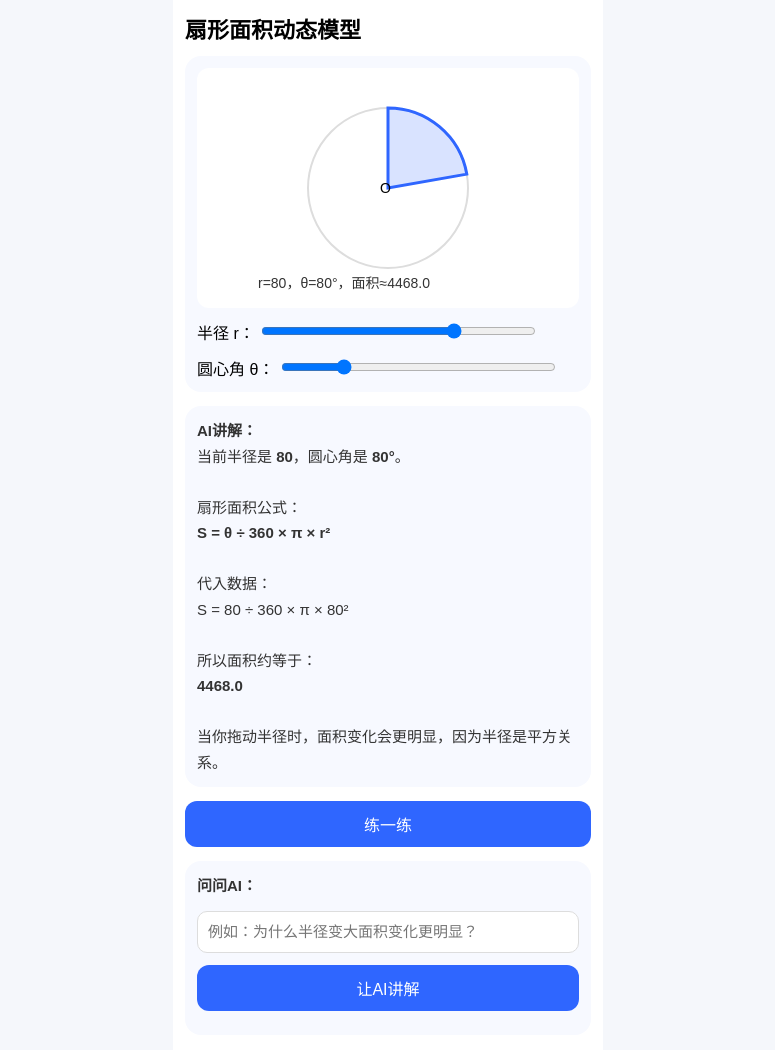
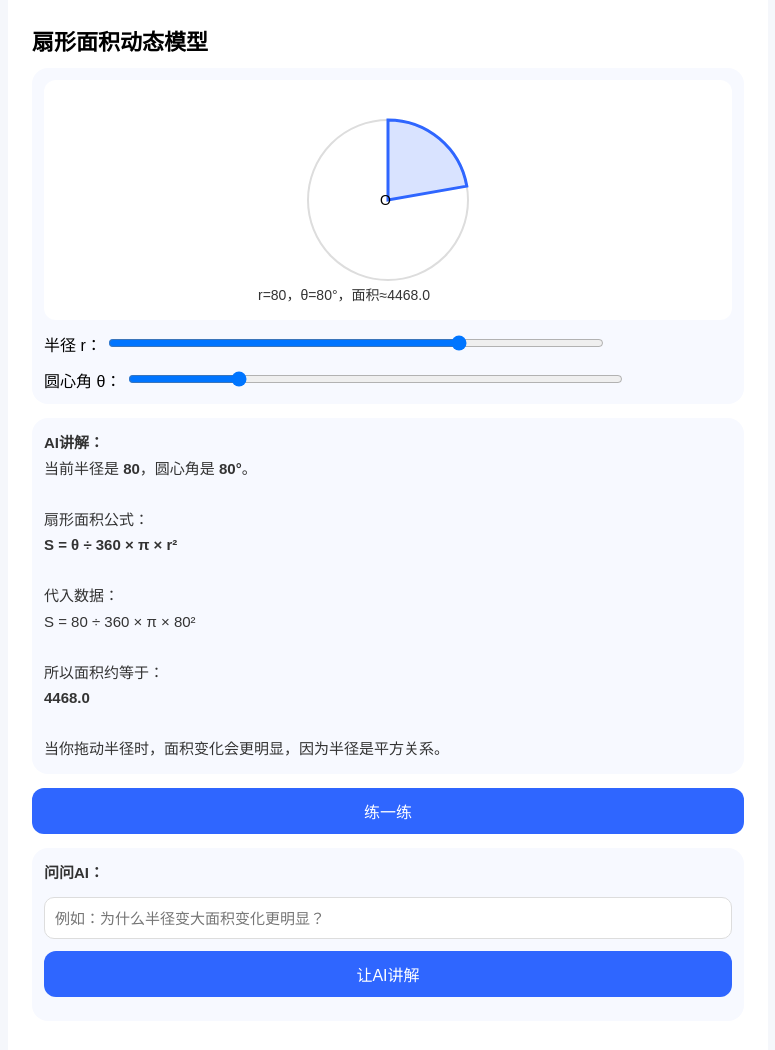
Before and after one commit to caiboduo-create/math-mvp, a website: page index.html in a window 1280 px wide. Shown: the whole page, without its empty margins (252-1027 px from the left). Drawn offline with nearby package versions, Linux system fonts and the light colour scheme.

Commit message:
fix tablet layout

```diff
--- a/index.html
+++ b/index.html
@@ -21,6 +21,39 @@
   min-height:100vh;
   padding:12px;
   box-sizing:border-box;
+}
+
+@media (min-width:700px) {
+  .page {
+    max-width:760px;
+    padding:24px;
+  }
+
+  .title {
+    font-size:28px;
+  }
+
+  .card {
+    padding:22px;
+  }
+
+  svg {
+    height:360px;
+  }
+
+  .ai {
+    font-size:18px;
+  }
+
+  button {
+    height:56px;
+    font-size:20px;
+  }
+
+  .input-box {
+    height:52px;
+    font-size:18px;
+  }
 }
 
     .title {
```
Lines whose indentation alone changed are shown as unchanged.
